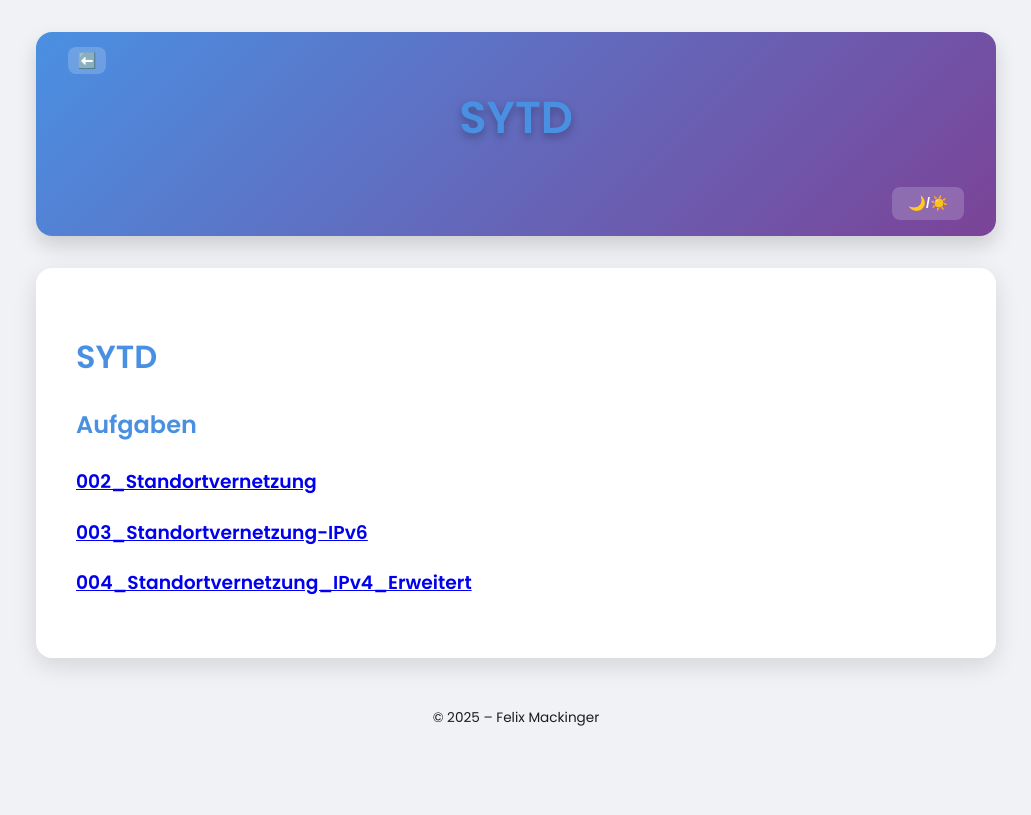
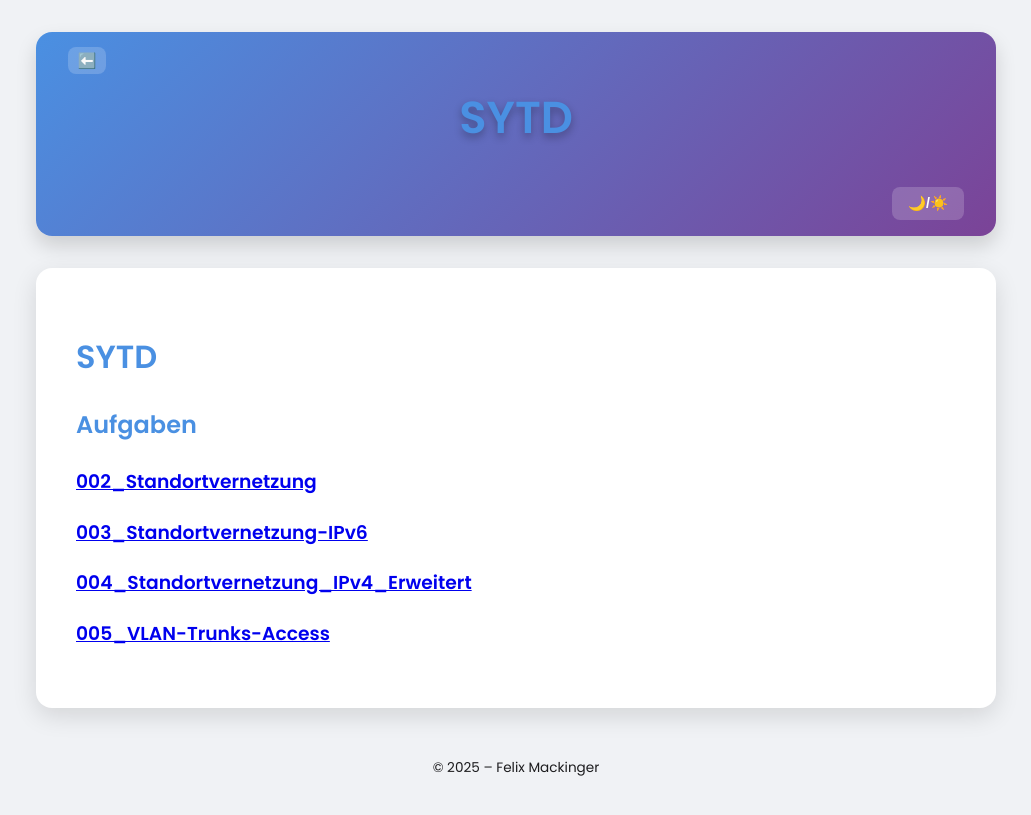
Before and after one commit to Felix-Mackinger/Report-gen, a Jekyll site: the page built from docs/SYTD/index.md, in a window 1280 px wide. Shown: the top 815 px of the page, without its empty margins (124-1155 px from the left). Built offline with Jekyll 4.4.1, drawn with Linux system fonts in a browser that asks for light colours; our own code applies the rules of GitHub Pages for plain Markdown files.

Commit message:
Update index.md

```diff
--- a/docs/SYTD/index.md
+++ b/docs/SYTD/index.md
@@ -7,3 +7,5 @@
 ### [003_Standortvernetzung-IPv6](003_Standortvernetzung-IPv6/index.html)
 
 ### [004_Standortvernetzung_IPv4_Erweitert](004_Standortvernetzung_IPv4_Erweitert/index.html)
+
+### [005_VLAN-Trunks-Access](005_VLAN-Trunks-Access-Ports/index.html)
```
